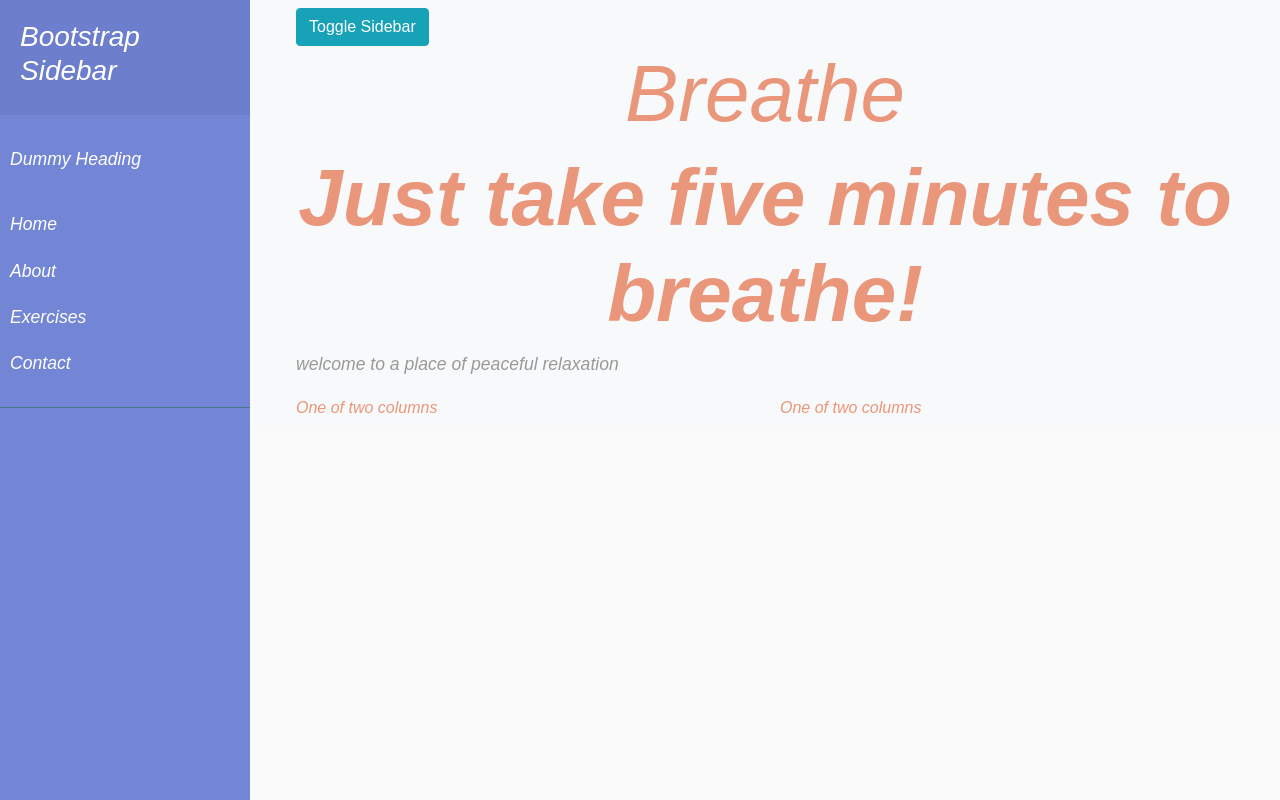
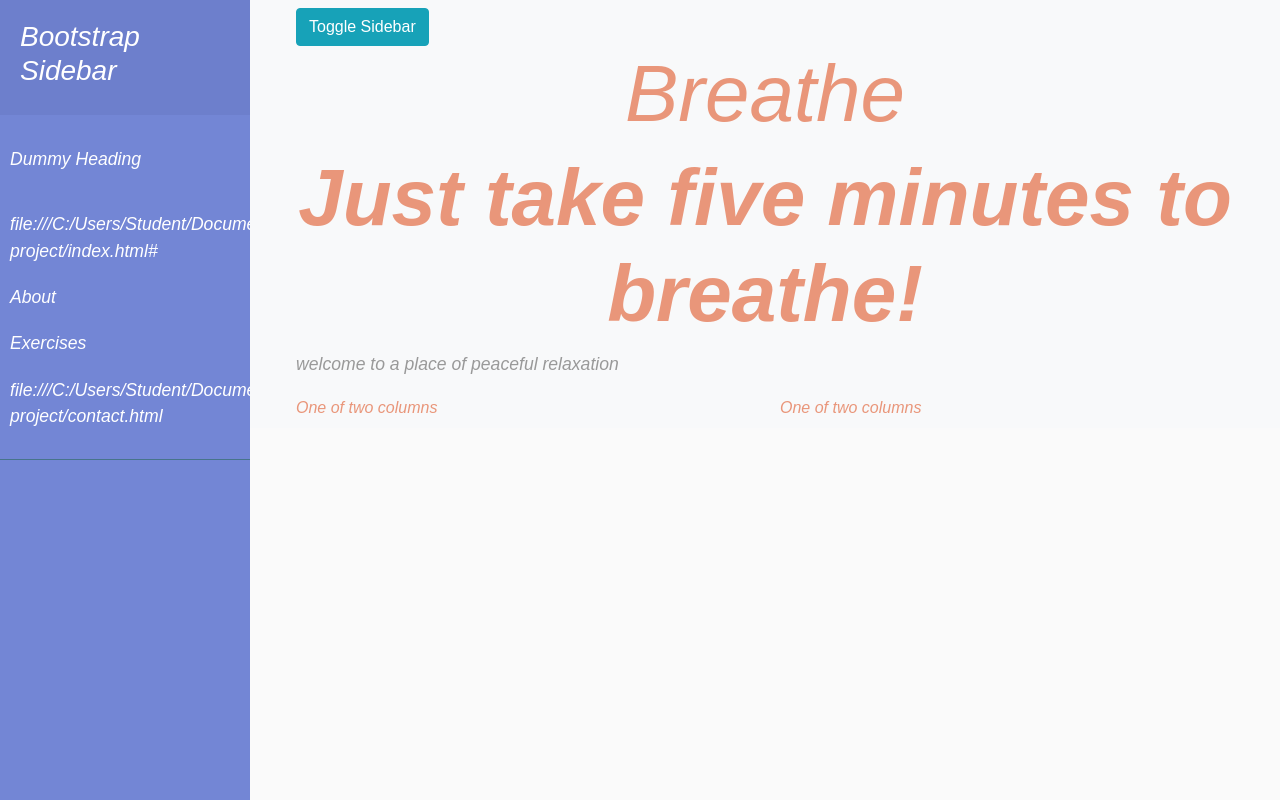
Before and after one commit to sarahalfa/breathe-project, a plain HTML site: page index.html in a window 1280 px wide. Drawn offline with nearby package versions, Linux system fonts and the light colour scheme.

Commit message:
Adding each page links

```diff
--- a/index.html
+++ b/index.html
@@ -27,16 +27,16 @@
       <ul class="list-unstyled components">
         <p>Dummy Heading</p>
         <li>
-          <a href="#">Home</a>
+          <a href="#">file:///C:/Users/Student/Documents/CodeFirst/Beginners/group_project/breathe-project/index.html#</a>
         </li>
         <li>
-          <a href="#">About</a>
+          <a href="file:///C:/Users/Student/Documents/CodeFirst/Beginners/group_project/breathe-project/exercises.html">About</a>
         </li>
         <li>
-          <a href="#">Exercises</a>
+          <a href="file:///C:/Users/Student/Documents/CodeFirst/Beginners/group_project/breathe-project/about.html">Exercises</a>
         </li>
         <li>
-          <a href="#">Contact</a>
+          <a href="#">file:///C:/Users/Student/Documents/CodeFirst/Beginners/group_project/breathe-project/contact.html</a>
         </li>
       </ul>
     </nav>
```
